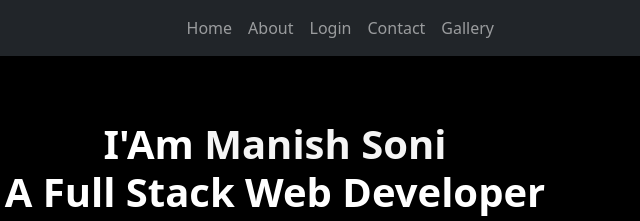
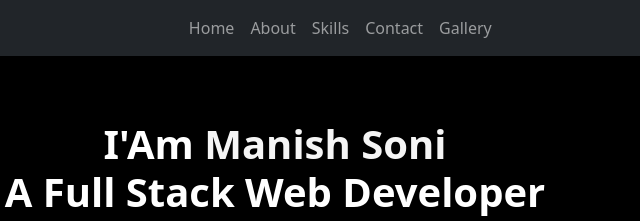
Before and after one commit to manishsoni09/profile, a plain HTML site: page index.html in a window 1280 px wide. Shown: the top 221 px of the page, 365-1005 px from the left. Drawn offline with nearby package versions, Linux system fonts and the light colour scheme.

Commit message:
Update index.html

```diff
--- a/index.html
+++ b/index.html
@@ -20,7 +20,7 @@
 	 			<ul class="navbar-nav">
                     <li class="nav-item"><a class="nav-link js-scroll-trigger" href="#">Home</a></li>
                     <li class="nav-item"><a class="nav-link js-scroll-trigger" href="#about">About</a></li>
-                    <li class="nav-item"><a class="nav-link js-scroll-trigger" href="#">Login</a></li>
+                    <li class="nav-item"><a class="nav-link js-scroll-trigger" href="#skills">Skills</a></li>
                     <li class="nav-item"><a class="nav-link js-scroll-trigger" href="#contact">Contact </a></li>
                     <li class="nav-item"><a class="nav-link js-scroll-trigger" href="#">Gallery</a></li>
             	</ul>
```
